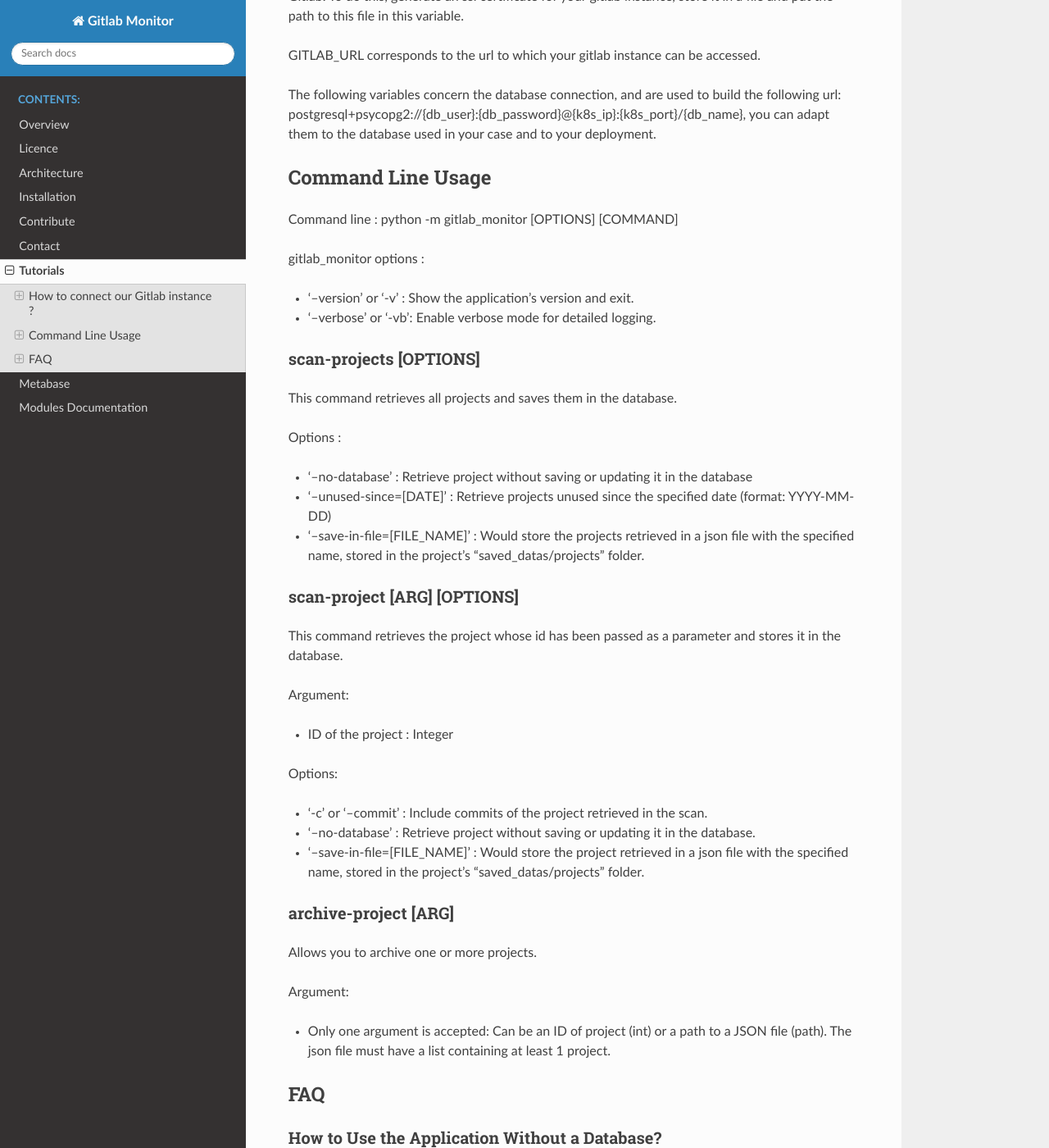
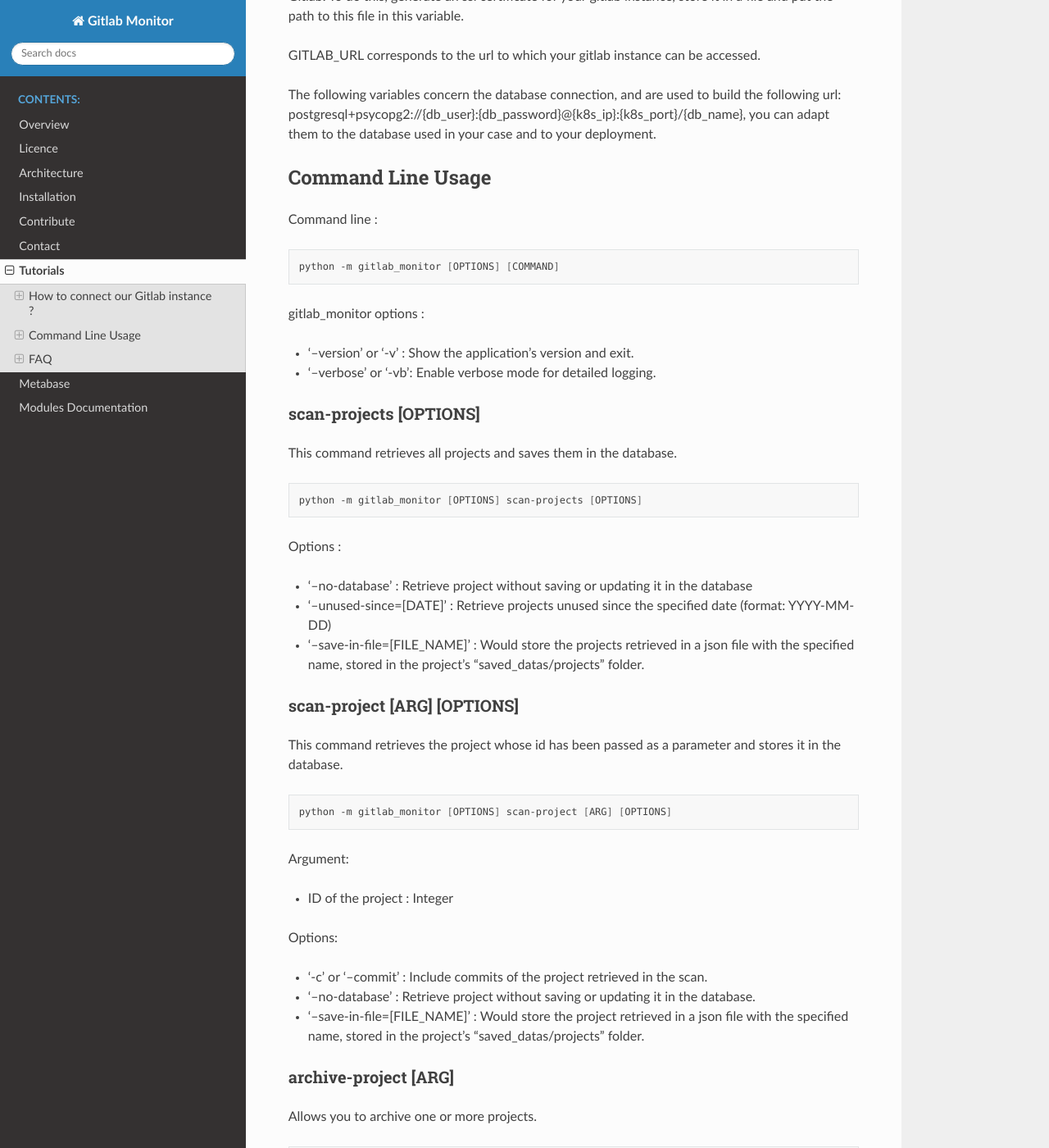
Before and after one commit to linagora/Gitlab_Monitor, a Sphinx documentation site: the page built from docs/sources/tutorials.md, in a window 1280 px wide and 1400 px high, scrolled down 848 px. Shown: the whole window at 82% size. Built offline with Sphinx 7.4.7 and the Read the Docs theme 3.1.0, drawn with Linux system fonts in a browser that asks for light colours; some of the changed text lies outside the part shown.

````diff
--- a/docs/conf.py
+++ b/docs/conf.py
@@ -25,6 +25,7 @@ extensions = [
     "sphinx.ext.autodoc",
     "sphinx.ext.coverage",
     "sphinx.ext.napoleon",
+    "sphinx_copybutton",
 ]
 
 templates_path = ["_templates"]
--- a/docs/sources/tutorials.md
+++ b/docs/sources/tutorials.md
@@ -34,7 +34,10 @@ The following variables concern the database connection, and are used to build t
 
 ## Command Line Usage
 
-Command line : python -m gitlab_monitor [OPTIONS] [COMMAND]
+Command line :
+```bash
+python -m gitlab_monitor [OPTIONS] [COMMAND]
+```
 
 gitlab_monitor options :
 - '--version' or '-v' : Show the application's version and exit.
@@ -44,6 +47,10 @@ gitlab_monitor options :
 ### scan-projects [OPTIONS]
 This command retrieves all projects and saves them in the database.
 
+```bash
+python -m gitlab_monitor [OPTIONS] scan-projects [OPTIONS]
+```
+
 Options :
 - '--no-database' : Retrieve project without saving or updating it in the database
 - '--unused-since=[DATE]' : Retrieve projects unused since the specified date (format: YYYY-MM-DD)
@@ -51,6 +58,10 @@ Options :
 
 ### scan-project [ARG] [OPTIONS]
 This command retrieves the project whose id has been passed as a parameter and stores it in the database.
+
+```bash
+python -m gitlab_monitor [OPTIONS] scan-project [ARG] [OPTIONS]
+```
 
 Argument:
 - ID of the project : Integer
@@ -63,18 +74,44 @@ Options:
 ### archive-project [ARG]
 Allows you to archive one or more projects.
 
+```bash
+python -m gitlab_monitor [OPTIONS] archive-project [ARG]
+```
+
 Argument:
 - Only one argument is accepted: Can be an ID of project (int) or a path to a JSON file (path). The json file must have a list containing at least 1 project.
 
 ## FAQ
 
+### How to see options explanation of a command by command lign ?
+Use the *--help* option with the command.
+```bash
+python -m gitlab_monitor scan-projects --help
+```
+
 ### How to Use the Application Without a Database?
 Each command that saves data to the database by default comes with two options:
 - *--no-database*: Instead of saving the data to the database, this option displays the retrieved information directly in the console.
+```bash
+python -m gitlab_monitor scan-projects --no-database
+```
 - *--save-in-file=[JSON_FILE]*: Saves the data as a list of records in a JSON file. This file will be stored in a folder named saved_datas.
+```bash
+python -m gitlab_monitor scan-projects --save-in-file=my-inexistant-file
+```
 
 ### How to Archive Unused Projects?
 The *--unused-since=[DATE]* option of the scan-projects command allows you to retrieve projects that have been unused since a specific date. By saving them to a file, you can then use the archive-project command and pass the file containing the unused projects as an argument to archive them.
+```bash
+python -m gitlab_monitor scan-projects --unused-since=2023-01-01 --save-in-file=unused-projects
+
+python -m gitlab_monitor archive-project saved_datas/projects/unused-projects.json
+```
 
 ### How to Retrieve and Analyze One or More Projects?
 The scan-projects and scan-project commands allow you to retrieve your projects and save them to the database. Options provided with these commands enable you to fetch more detailed or specific elements if needed. Once the data is saved in the database, you can analyze it using Metabase.
+```bash
+python -m gitlab_monitor scan-projects
+python -m gitlab_monitor scan-project 4130
+python -m gitlab_monitor scan-project 4130 --commit # will retrieve prject id 4130 and the commits of this project
+```
--- a/pyproject.toml
+++ b/pyproject.toml
@@ -30,6 +30,7 @@ pytest = "^8.3.3"
 sqlalchemy = "^2.0.36"
 types-requests = "^2.32.0.20241016"
 typer = "^0.9.0"
+sphinx-copybutton = "^0.5.2"
 
 [tool.poetry.group.dev.dependencies]
 pre-commit = ">=3.6.2"
````
Also changed, not shown: docs/sources/contribute.md (+152 -4 lines), 1 other file.
